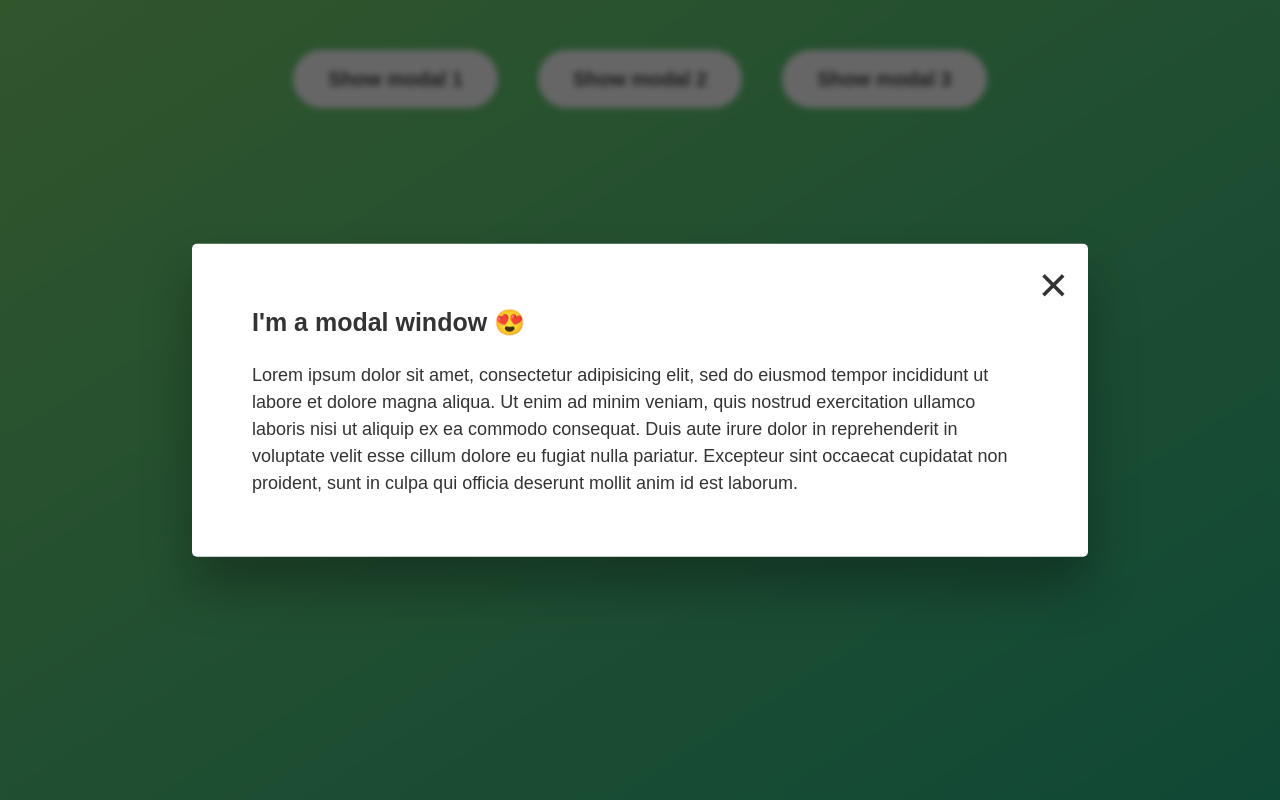
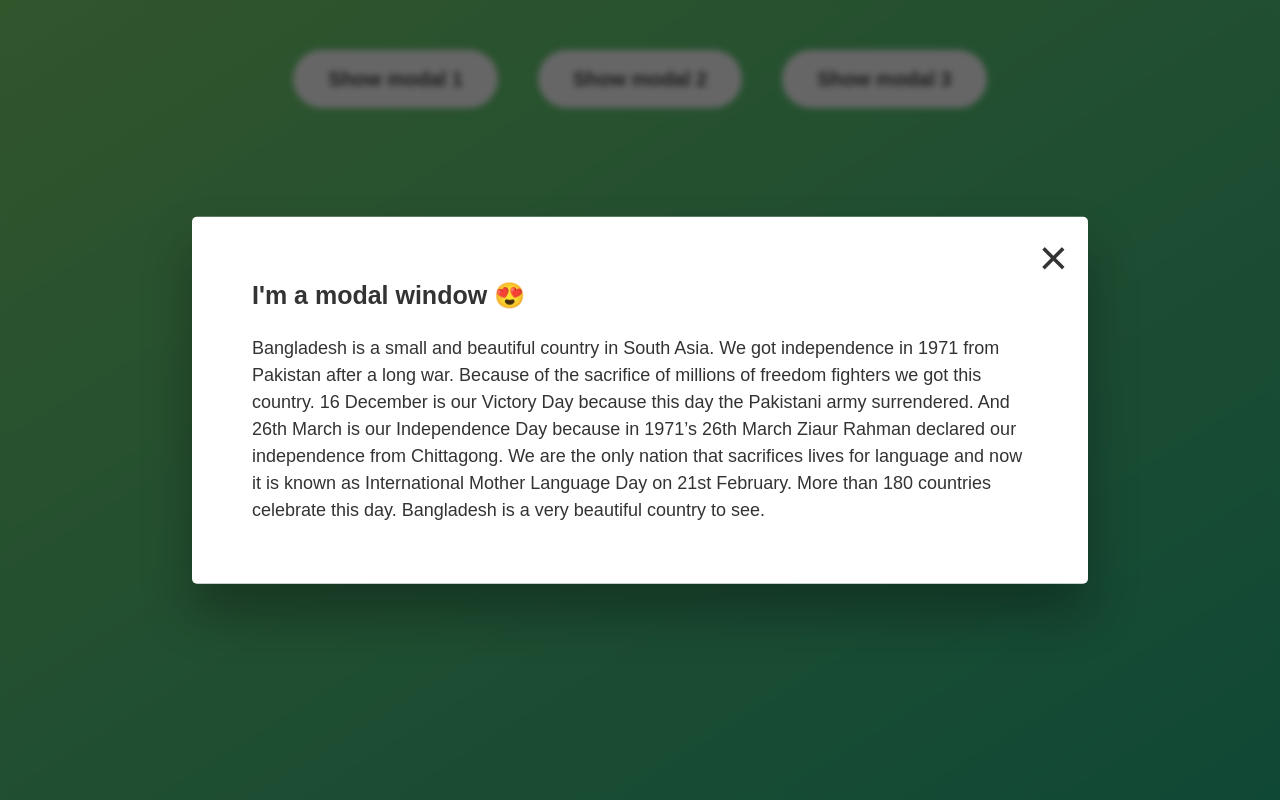
Before and after one commit to SharifHossen39/Modal-Window, a plain HTML site: page index.html in a window 1280 px wide. Both pictures are taken after a click on the button "Show modal 1". Drawn offline with Linux system fonts and the light colour scheme.

Commit message:
change the paragraph content

```diff
--- a/index.html
+++ b/index.html
@@ -16,13 +16,16 @@
       <button class="close-modal">&times;</button>
       <h1>I'm a modal window 😍</h1>
       <p>
-        Lorem ipsum dolor sit amet, consectetur adipisicing elit, sed do eiusmod
-        tempor incididunt ut labore et dolore magna aliqua. Ut enim ad minim
-        veniam, quis nostrud exercitation ullamco laboris nisi ut aliquip ex ea
-        commodo consequat. Duis aute irure dolor in reprehenderit in voluptate
-        velit esse cillum dolore eu fugiat nulla pariatur. Excepteur sint
-        occaecat cupidatat non proident, sunt in culpa qui officia deserunt
-        mollit anim id est laborum.
+        Bangladesh is a small and beautiful country in South Asia. We got
+        independence in 1971 from Pakistan after a long war. Because of the
+        sacrifice of millions of freedom fighters we got this country. 16
+        December is our Victory Day because this day the Pakistani army
+        surrendered. And 26th March is our Independence Day because in 1971’s
+        26th March Ziaur Rahman declared our independence from Chittagong. We
+        are the only nation that sacrifices lives for language and now it is
+        known as International Mother Language Day on 21st February. More than
+        180 countries celebrate this day. Bangladesh is a very beautiful country
+        to see.
       </p>
     </div>
     <div class="overlay hidden"></div>
```
